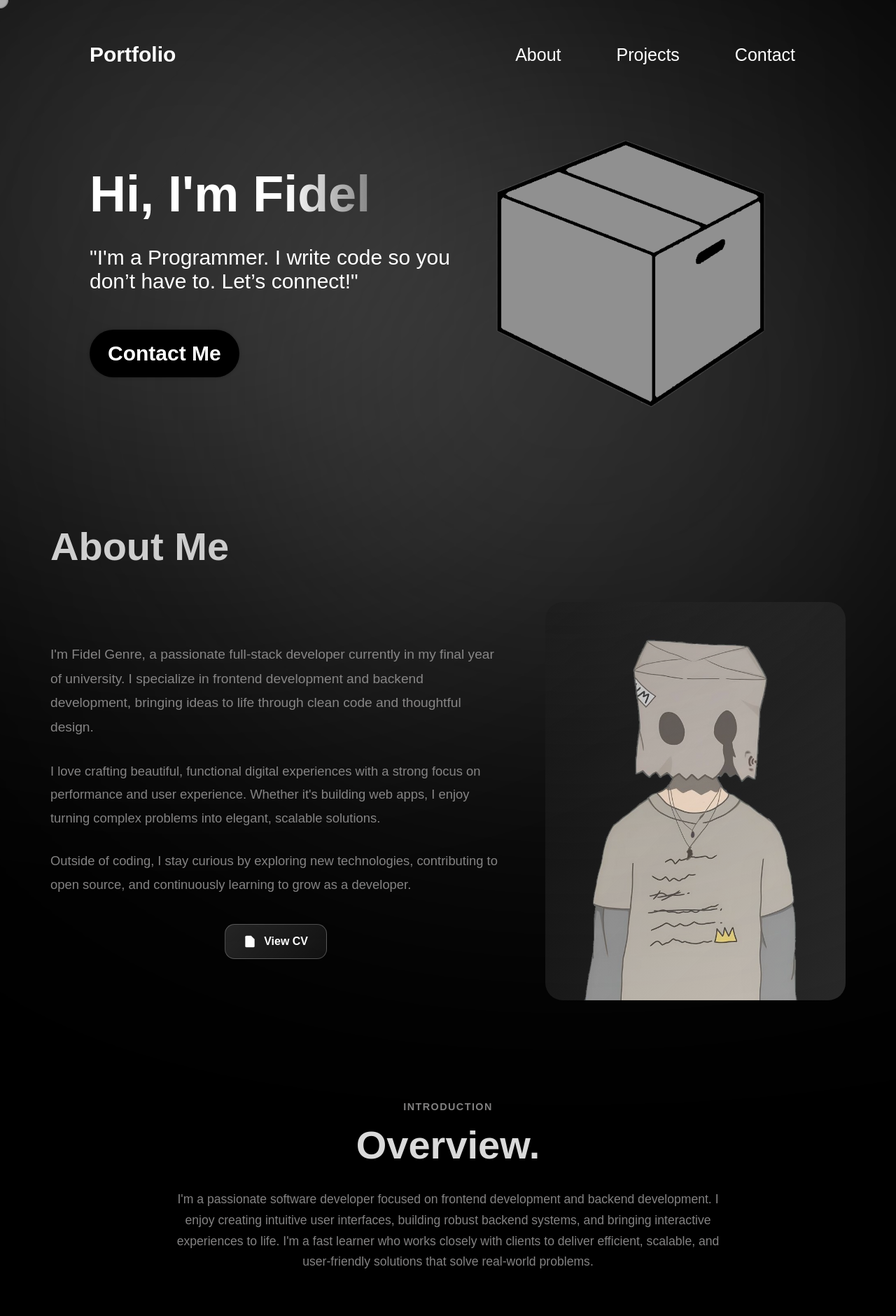
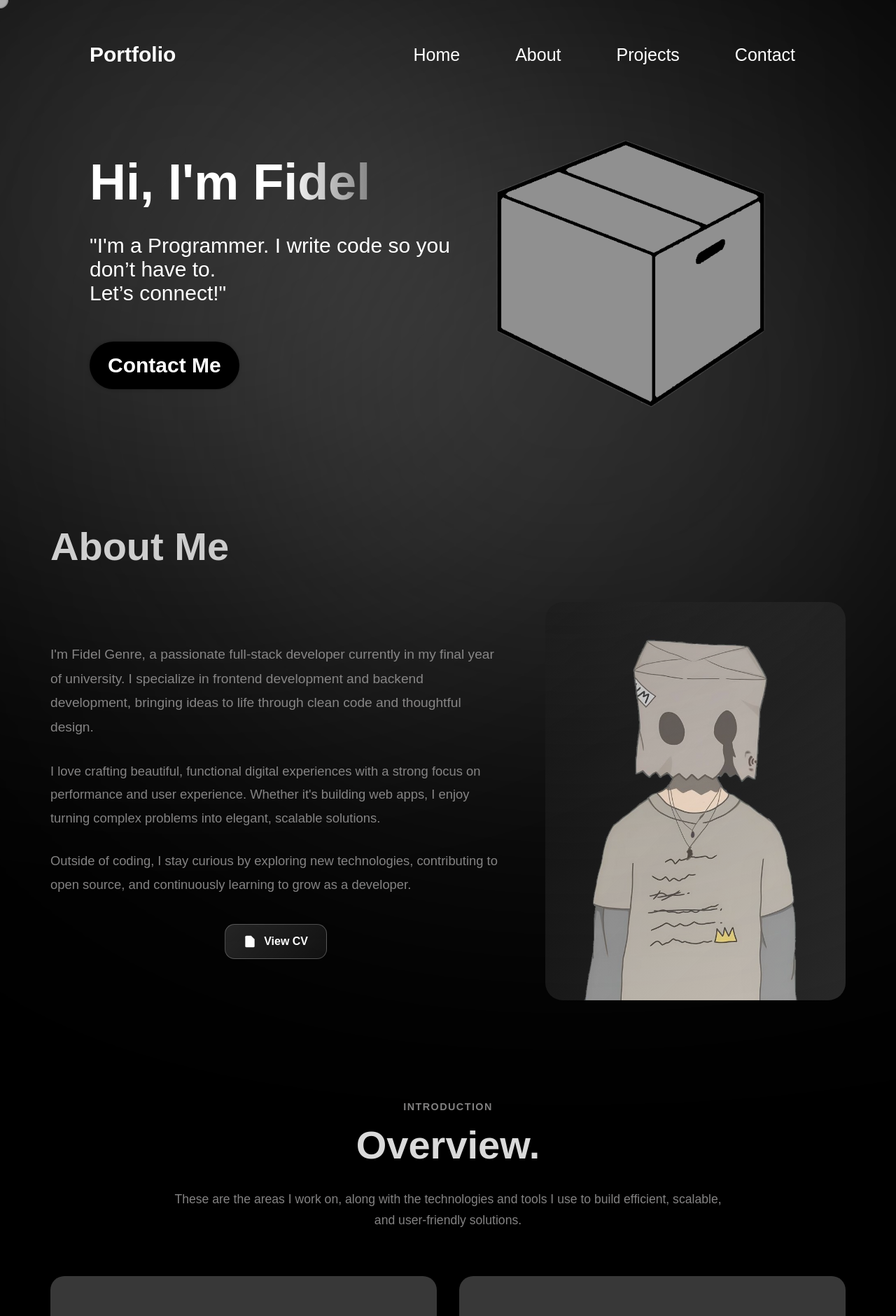
Before and after one commit to FidelGenre/Portfolio, a React (Vite) app: page / in a window 1280 px wide. Shown: the top 1880 px of the page at 70% size. Built offline with nearby package versions, Linux system fonts and the light colour scheme.

Commit message:
navbarchange

```diff
--- a/src/components/About/About.jsx
+++ b/src/components/About/About.jsx
@@ -111,15 +111,10 @@ export function About() {
         <section className={styles.overview}>
           <div className={styles.overviewContainer}>
             <div className={styles.overviewHeader}>
-              <span className={styles.overviewLabel}>INTRODUCTION</span>
+            <span className={styles.overviewLabel}>INTRODUCTION</span>
               <h2 className={styles.overviewTitle}>Overview.</h2>
               <p className={styles.overviewDescription}>
-                I'm a passionate software developer focused on frontend
-                development and backend development. I enjoy creating intuitive
-                user interfaces, building robust backend systems, and bringing
-                interactive experiences to life. I'm a fast learner who works
-                closely with clients to deliver efficient, scalable, and
-                user-friendly solutions that solve real-world problems.
+              These are the areas I work on, along with the technologies and tools I use to build efficient, scalable, and user-friendly solutions.
               </p>
             </div>
 
--- a/src/components/Hero/Hero.jsx
+++ b/src/components/Hero/Hero.jsx
@@ -5,13 +5,13 @@ import heroImage from '../../assets/hero/herito.png';
 
 export const Hero = () => {
   return (
-    <section className={styles.container}>
+    <section id="hero" className={styles.container}>
       <div className={styles.content}>
         <h1 className={styles.title}>Hi, I'm Fidel</h1>
         <p className={styles.description}>
-        "I'm a Programmer. I write code so you don’t have to. Let’s connect!"
+        "I'm a Programmer. I write code so you don’t have to. <br /> Let’s connect!"
         </p>
-        <a href="mailto:trabajosfidel4@gmail.com" className={styles.contactBtn}>
+        <a href="#contact" className={styles.contactBtn}>
           Contact Me
         </a>
       </div>
--- a/src/components/Navbar/Navbar.jsx
+++ b/src/components/Navbar/Navbar.jsx
@@ -21,6 +21,7 @@ export const Navbar = () => {
   };
 
   return (
+    <section id="navbar">
     <nav className={styles.navbar}>
       <a className={styles.title} href="/">
         Portfolio
@@ -38,6 +39,9 @@ export const Navbar = () => {
           className={`${styles.menuItems} ${menuOpen ? styles.menuOpen : ""}`}
         >
           <li className={styles.navItem}>
+          <a href="navbar" onClick={(e) => handleClick(e, "navbar")}>Home</a>
+          </li>
+          <li className={styles.navItem}>
             <a href="#about" onClick={(e) => handleClick(e, "about")}>About</a>
           </li>
           <li className={styles.navItem}>
@@ -49,5 +53,6 @@ export const Navbar = () => {
         </ul>
       </div>
     </nav>
+    </section>
   );
 };
```
